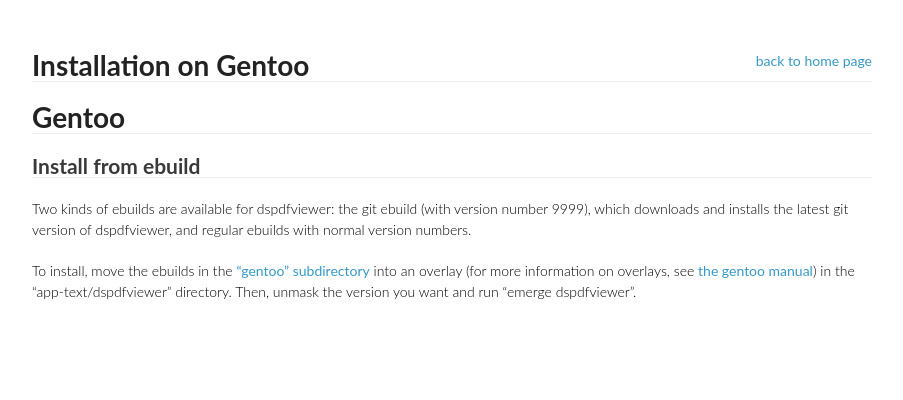
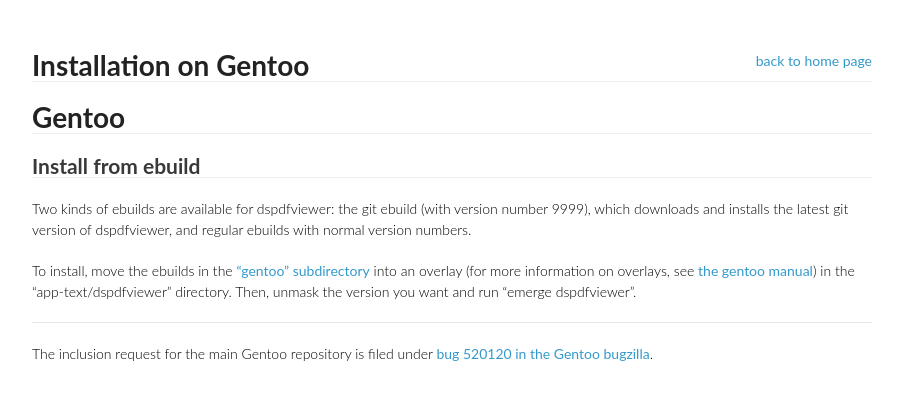
Before and after one commit to dannyedel/dspdfviewer, a Jekyll site: the page built from installation/gentoo.md, in a window 1280 px wide. Shown: the top 400 px of the page, without its empty margins (188-1091 px from the left). Built offline with Jekyll 4.4.1, drawn with Linux system fonts in a browser that asks for light colours.

Commit message:
Add link to gentoo inclusion bug

```diff
--- a/installation/gentoo.md
+++ b/installation/gentoo.md
@@ -21,3 +21,10 @@
 
 [0]: https://github.com/dannyedel/dspdfviewer/tree/master/gentoo
 [1]: https://www.gentoo.org/proj/en/overlays/userguide.xml
+
+-----
+
+The inclusion request for the main Gentoo repository is filed under
+[bug 520120 in the Gentoo bugzilla][gentoobug].
+
+[gentoobug]: https://bugs.gentoo.org/show_bug.cgi?id=520120
```
